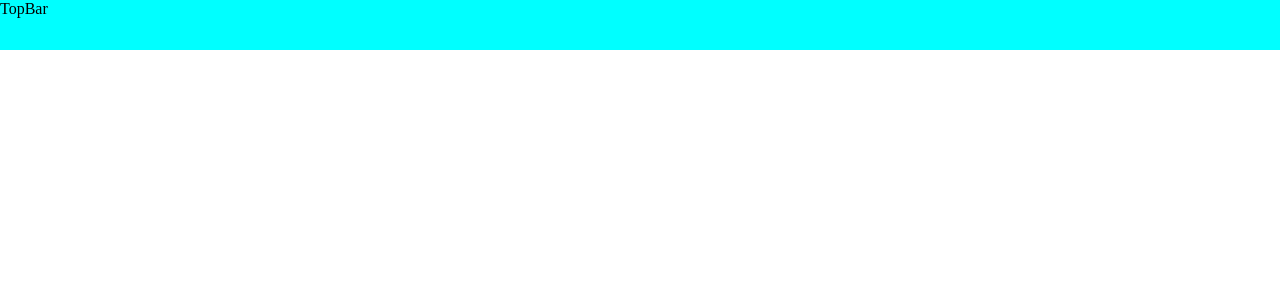
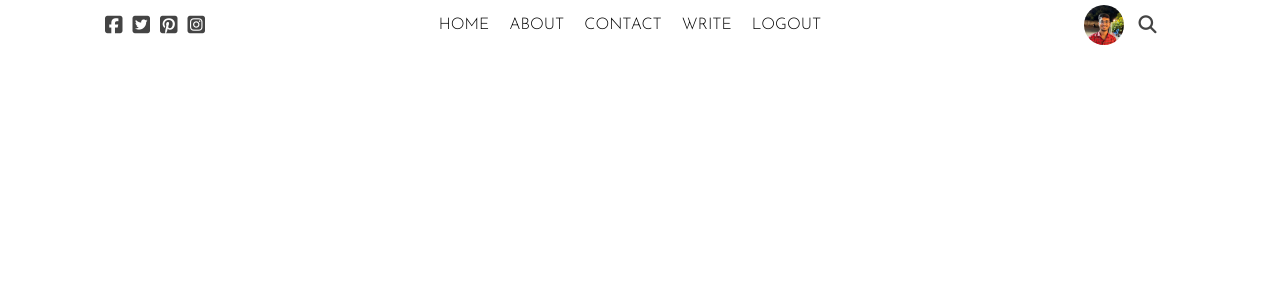
Before and after one commit to PadalaBalaSivaSaiMegiReddy/react-blog, a React (Vite) app: page / in a window 1280 px wide. Shown: the top 300 px of the page. Built offline with nearby package versions, Linux system fonts and the light colour scheme.

Commit message:
Add font awesome icons and update topbar styling

```diff
--- a/index.html
+++ b/index.html
@@ -18,5 +18,7 @@
     </style>
     <div id="root"></div>
     <script type="module" src="/src/main.jsx"></script>
+    <script src="https://kit.fontawesome.com/f886494e2b.js" crossorigin="anonymous"></script>
+
   </body>
 </html>
--- a/src/App.jsx
+++ b/src/App.jsx
@@ -2,9 +2,10 @@ import TopBar from "./components/TopBar"
 
 const App = () => {
   return (
-    <div>
+    <>
       <TopBar />
-    </div>
+
+    </>
   )
 }
 
--- a/src/components/TopBar.jsx
+++ b/src/components/TopBar.jsx
@@ -1,7 +1,27 @@
 import './topbar.css';
 const TopBar = () => {
   return (
-    <div className='top'>TopBar</div>
+    <div className='top'>
+      <div className="topLeft">
+      <i className="topIcon fa-brands fa-square-facebook"></i>
+       <i className="topIcon fa-brands fa-square-twitter"></i>
+      <i className="topIcon fa-brands fa-square-pinterest"></i>
+      <i className="topIcon fa-brands fa-square-instagram"></i>
+      </div>
+      <div className="topCenter">
+        <ul className="topList">
+          <li className="topListItem">HOME</li>
+          <li className="topListItem">ABOUT</li>
+          <li className="topListItem">CONTACT</li>
+          <li className="topListItem">WRITE</li>
+          <li className="topListItem">LOGOUT</li>
+        </ul>
+      </div>
+      <div className="topRight">
+      <img src="src/assets/LinkedIn_DP.jpg " alt="" className='topImg' />
+      <i className=" topSearchIcon fa-solid fa-magnifying-glass"></i>
+      </div>
+    </div>
   )
 }
 
--- a/src/components/topbar.css
+++ b/src/components/topbar.css
@@ -1,5 +1,54 @@
 .top{
     width: 100%;
     height: 50px;
-    background-color: aqua;
+    background-color: white;
+    position: sticky;
+    top: 0;
+    display: flex;
+    align-items: center;
+    font-family: "Josefin Sans", sans-serif;
 }
+
+.topIcon{
+    font-size: 20px;
+    margin-right:10px;
+    color: #444;
+    cursor: pointer;
+}
+
+.topRight,.topLeft{
+    flex:3;
+    display: flex;
+    align-items: center;
+    justify-content: center;
+}
+.topCenter{
+    flex: 6;
+}
+
+.topImg{
+    width: 40px;
+    height: 40px;
+    border-radius: 50%;
+    object-fit: cover;
+}
+
+.topList{
+    display: flex;
+    justify-content: center;
+    list-style: none;
+}
+
+.topListItem{
+    margin-right: 20px;
+    font-style: 18px;
+    font-weight: 300;
+    cursor: pointer;
+}
+
+.topSearchIcon{
+    font-size: 18px;
+    color: #444;
+    cursor: pointer;
+    margin-left: 15px;
+}
```
Also changed, not shown: src/components/header/Header.jsx (added, +9 -0 lines), src/assets/LinkedIn_DP.jpg (added), src/components/header/header.css (added).
